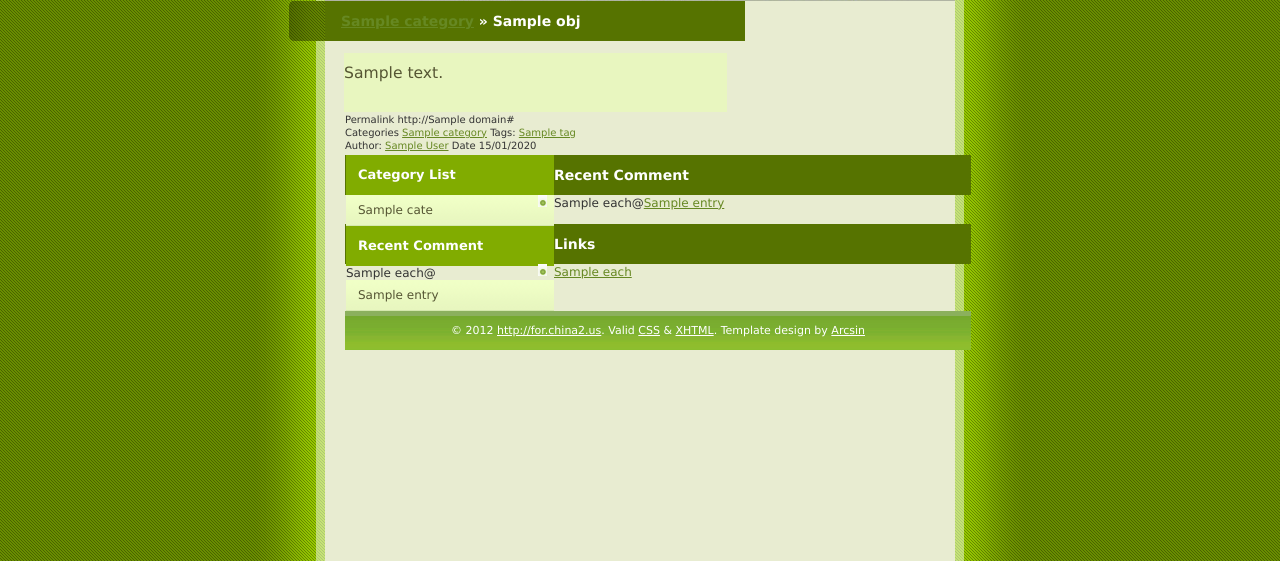
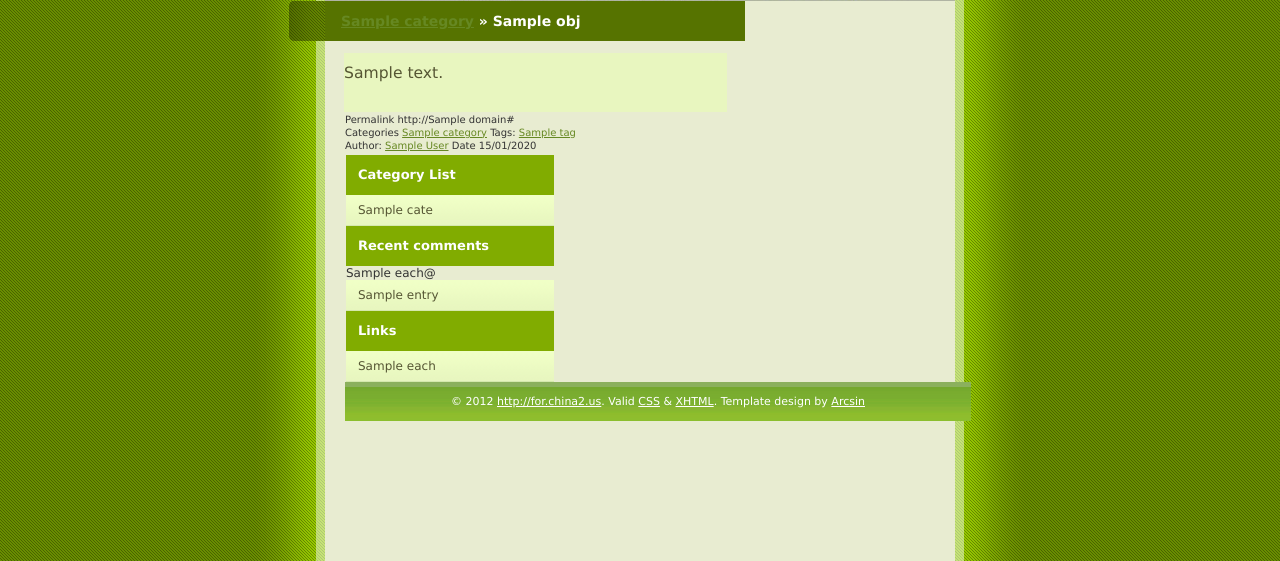
Before and after one commit to stonezdj/forzdj, a Django app: template app1/templates/app1/detail.html in a window 1280 px wide. Shown: the part 239-800 px from the top of the page. Run offline with Django 3.2, Linux system fonts and the light colour scheme; the template is opened without the code that fills it: most values are stand-ins (such as "Sample title", 1, 10 or a date in 2020); parts of the project's set-up code (start-up, migrations or seed data) failed here and were passed over.

Commit message:
sync
sync

```diff
--- a/app1/templates/app1/base.html
+++ b/app1/templates/app1/base.html
@@ -112,25 +112,14 @@
 	</ul>
 
 	{%if newcomment_list%}
-		<h1>{% trans "Recent Comment" %}</h1>
+		<h1>{% trans "Recent comments" %}</h1>
 			<ul>
 			{%for each in newcomment_list%}
 				<li>{{each.name}}@<a href="{{each.entry.get_absolute_url}}#{{each.key.id}}" title='{{each.message|slice:":100"}}' target="_blank">{{each.entry.title|safe}}</a>
 				</li>
 			{%endfor%}
 			</ul>
-		</div>
 	{%endif%}
-
-
-   {%if newcomment_list%}
-		<h1>{% trans "Recent Comment" %}</h1>
-		<ul>
-		{%for each in newcomment_list%}
-		<li class="comment">{{each.name}}@<a href="{{each.entry.get_absolute_url}}#{{each.key.id}}" title='{{each.message|slice:":100"}}' target="_blank">{{each.entry.title|safe}}</a></li>
-		{%endfor%}
-		</ul>
-    {%endif%}
 
 	{%if links_list%}
 		<h1>{% trans "Links" %}</h1>
--- a/app1/templates/app1/detail.html
+++ b/app1/templates/app1/detail.html
@@ -87,6 +87,26 @@
 						</td>
 					</tr>
 					</table>
+					{%if commentlist%}
+					<a name="comments"></a>
+					<div class="yui-g" id="articletop">
+					<h2>{% trans "Comments" %}</h2>
+					<ul class="comments">
+					{%for each in commentlist%}
+					<li><a name="{{ each.key.id }}"></a>
+					<h4 class="messageh3" title="{{each.name}}"></h4>
+					<p class="message">
+					{%if each.web%}<a href="{{each.web}}" title="{{each.web}}" target="_blank" rel="nofollow">{{each.name}}</a>
+					{%else%}
+					{{each.name}}
+					{%endif%}
+					@{{each.date|date:"Y-m-d H:i:s"}} {%if not obj.commentclosed%}<a href="#postcomment" onclick='replyto("{{each.name}}","{{each.key}}");' title="{% trans 'Reply' %} {{each.name}}">{% trans "Reply" %}</a>{%endif%} {% if user.is_superuser %} | <a href='{% url app1.views.del_comment key=each.key %}'>{% trans "Delete" %}</a>{%endif%}<br/>
+					{{each.message|safe}}</p>
+					</li>{%endfor%}
+					</ul>
+					{%if pagination_div%}{{ pagination_div|safe }}{%endif%}
+					</div>
+					{%endif%}
 					</div>
 					<hr/>
 
@@ -102,6 +122,8 @@
 					</form>
 				{%endif%}
 
+
+
 				</div>
 
 			</div>
```
